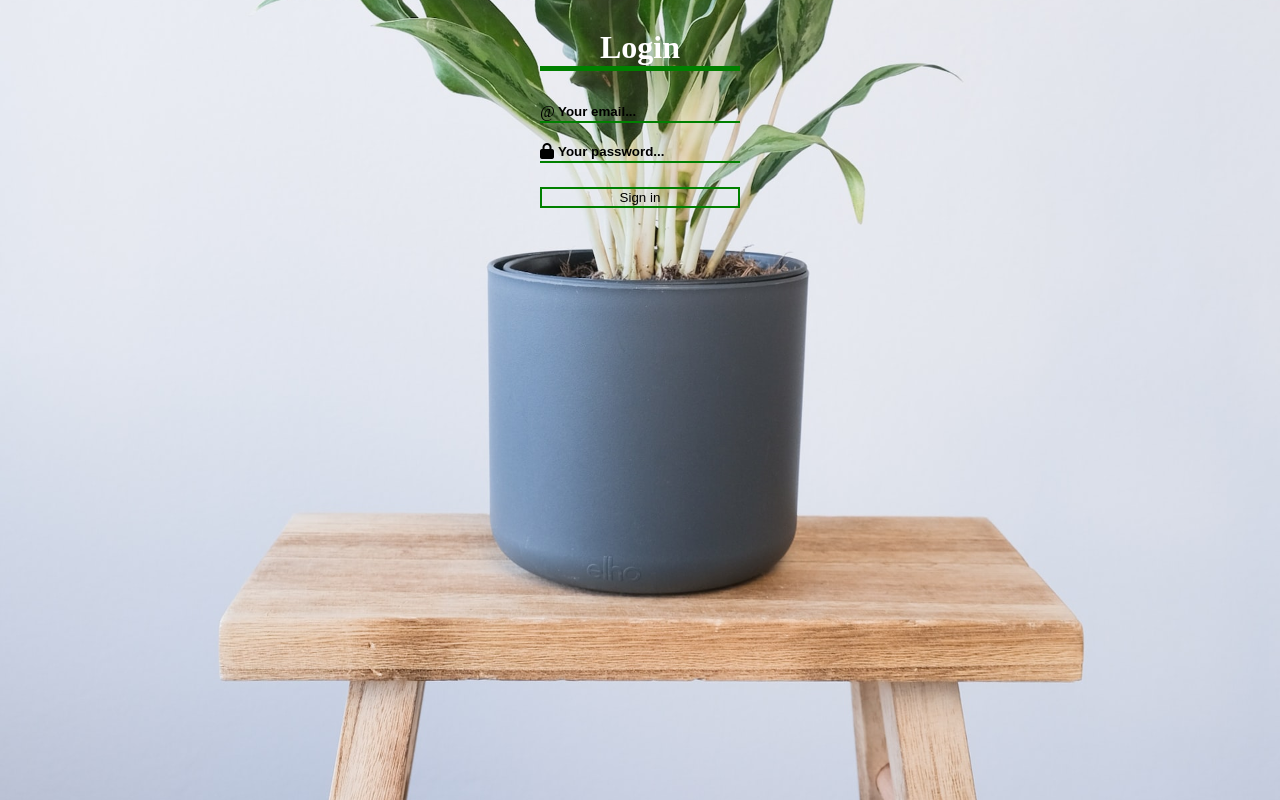
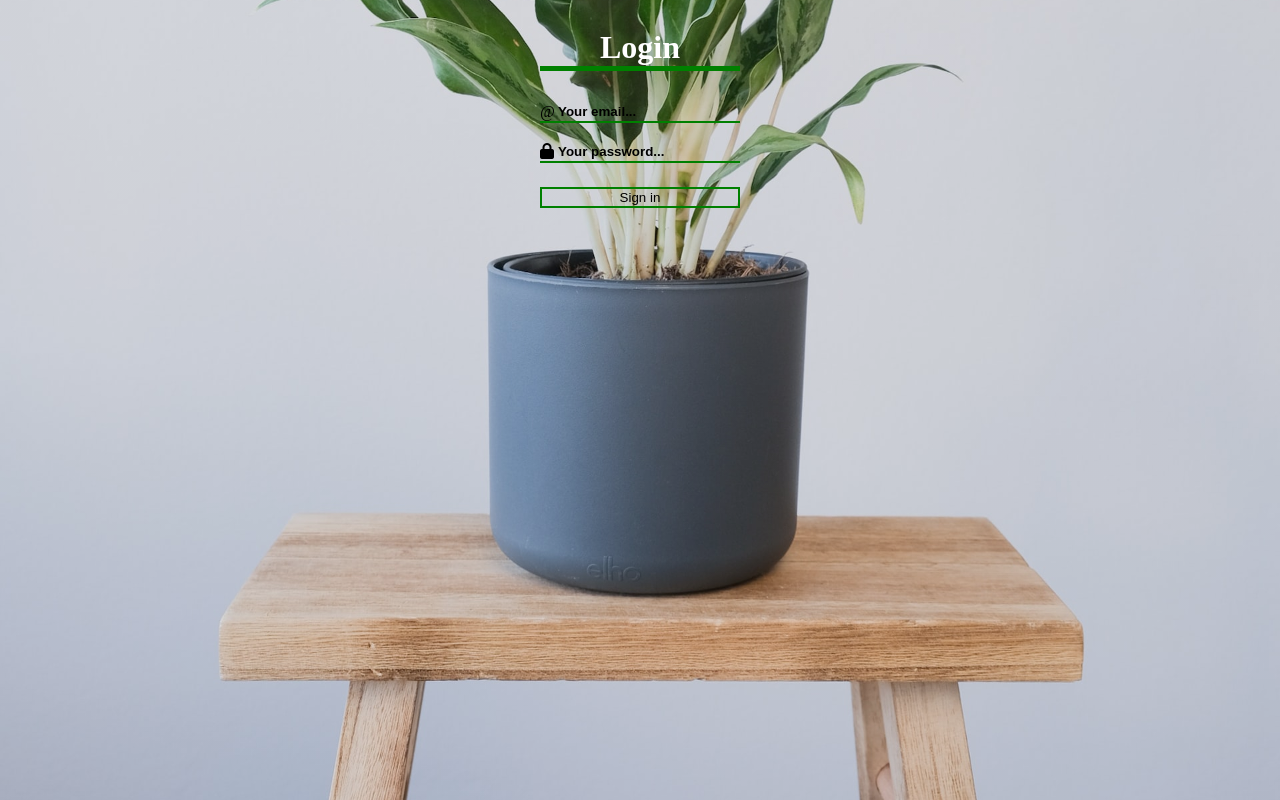
Before and after one commit to fbw-d09/uib-data-transparent-login-Leospace2017, a website: page index.html in a window 1280 px wide. Drawn offline with Linux system fonts and the light colour scheme.

Commit message:
Add Login Übung

```diff
--- a/style.css
+++ b/style.css
@@ -1,3 +1,15 @@
+body::before {
+  content: "";
+  display: block;
+  position: absolute;
+  top: 0;
+  left: 0;
+  right: 0;
+  bottom: 0;
+  background-image: linear-gradient(to bottom, rgba(0, 0, 0, 0.1), rgba(0, 0, 0, 0.1));
+  z-index: -1;
+}
+
 body {
   background-image: url(./feey-7yvcg4g4ZAs-unsplash.jpg);
   background-size: cover;
```
